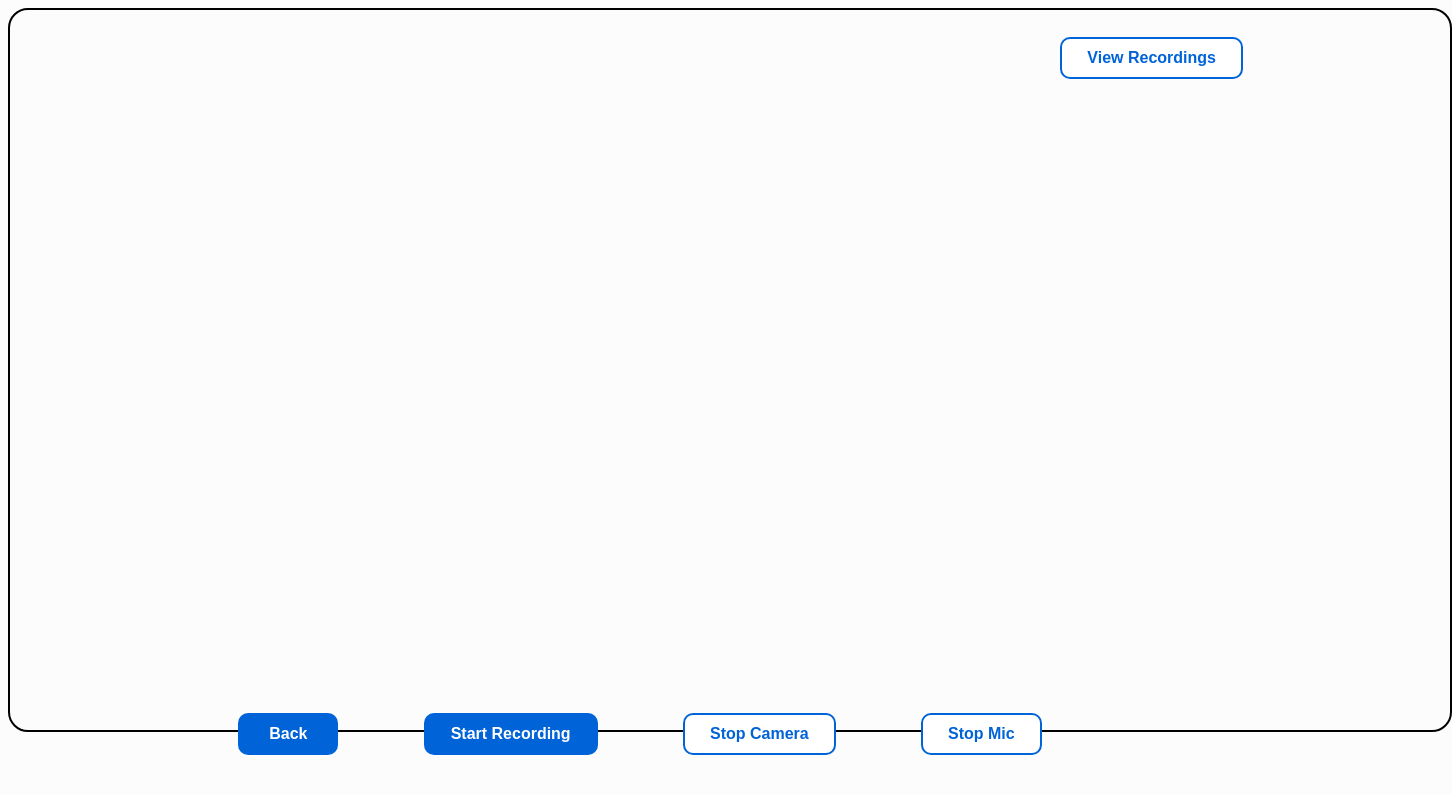
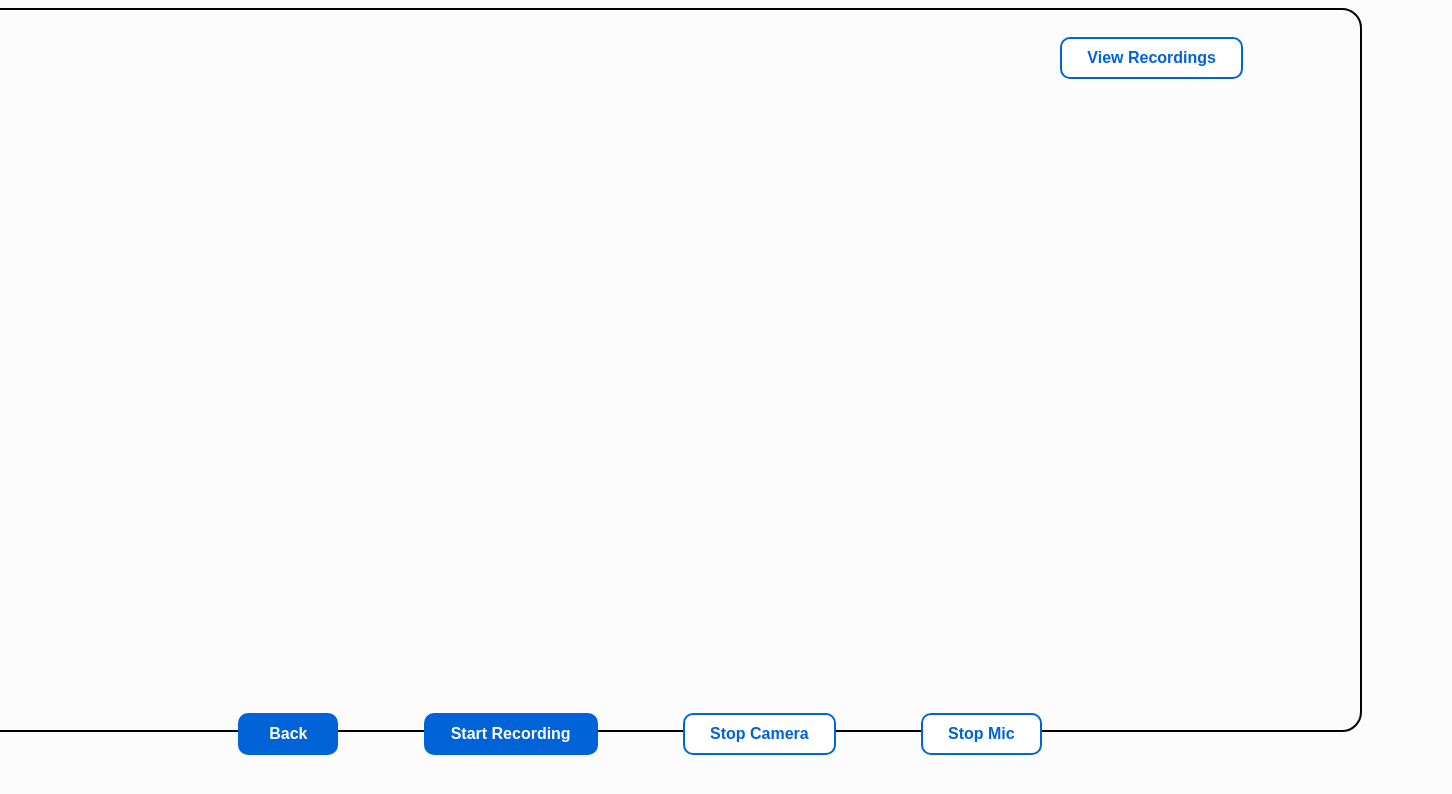
Before and after one commit to ojosproject/iris, a Next.js app: page /call in a window 1280 px wide. Shown: the top 794 px of the page, 1452 px wide, since content can reach past the window. Built offline with nearby package versions, Linux system fonts and the light colour scheme; no server answers.

Commit message:
style(call): fix video leaning to the left

```diff
--- a/src/app/call/page.module.css
+++ b/src/app/call/page.module.css
@@ -24,3 +24,10 @@
   right: 2rem;
   z-index: 3;
 }
+
+.video_main {
+  display: flex;
+  flex-direction: column;
+  justify-content: center;
+  align-items: center;
+}
--- a/src/app/call/page.tsx
+++ b/src/app/call/page.tsx
@@ -16,7 +16,7 @@ export default function Call() {
           }}
         />
       </header>
-      <main>
+      <main className={classes.video_main}>
         <WebcamRecorder />
       </main>
     </>
```
